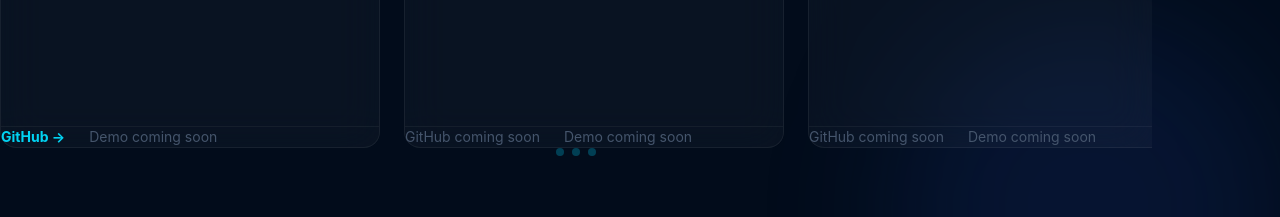
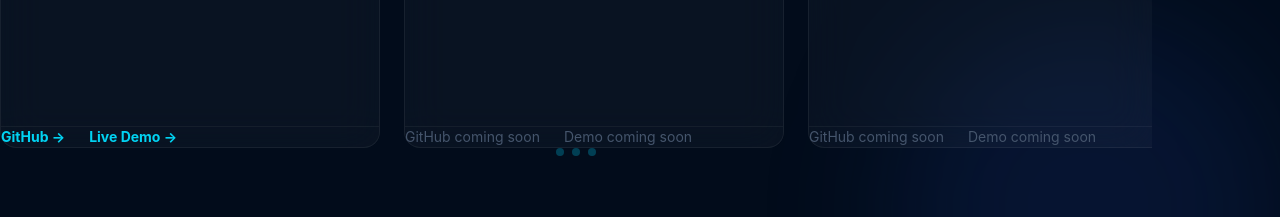
Before and after one commit to Umm-e-Fatima/portfolio, a React app: page / in a window 1280 px wide. Shown: the part 2800-3017 px from the top of the page. Built offline with nearby package versions, Linux system fonts and the light colour scheme; the HTML template or start-up script is replaced by a standard one.

Commit message:
add live demo and github links to portfolio project

```diff
--- a/src/components/Projects.jsx
+++ b/src/components/Projects.jsx
@@ -8,8 +8,8 @@ const projects = [
     tags: ['React', 'Tailwind', 'Gemini AI', 'Framer Motion'],
     status: 'Completed',
     statusColor: 'text-green-400 border-green-400',
-    github: 'https://github.com/Umm-e-Fatima',
-    demo: null,
+    github: 'https://github.com/Umm-e-Fatima/portfolio',
+    demo: 'https://lnkd.in/dS5rTppM',
     number: '01',
   },
   {
```
